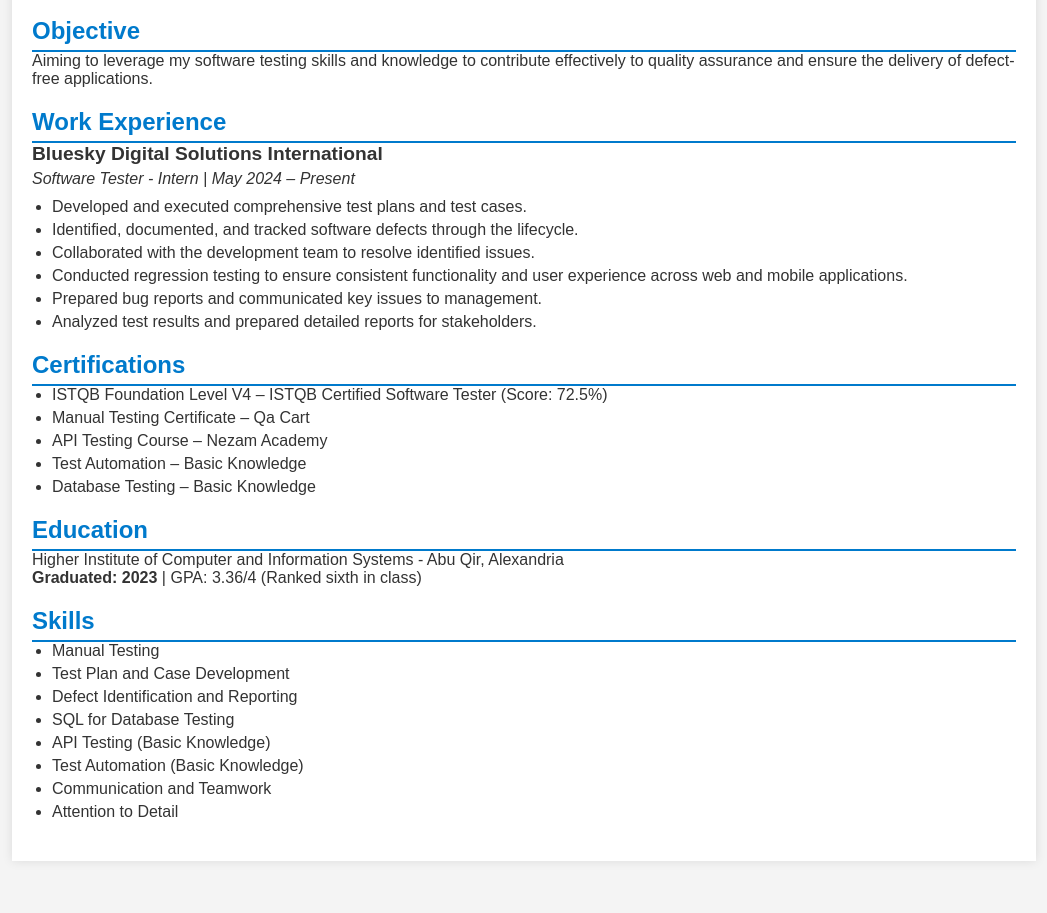
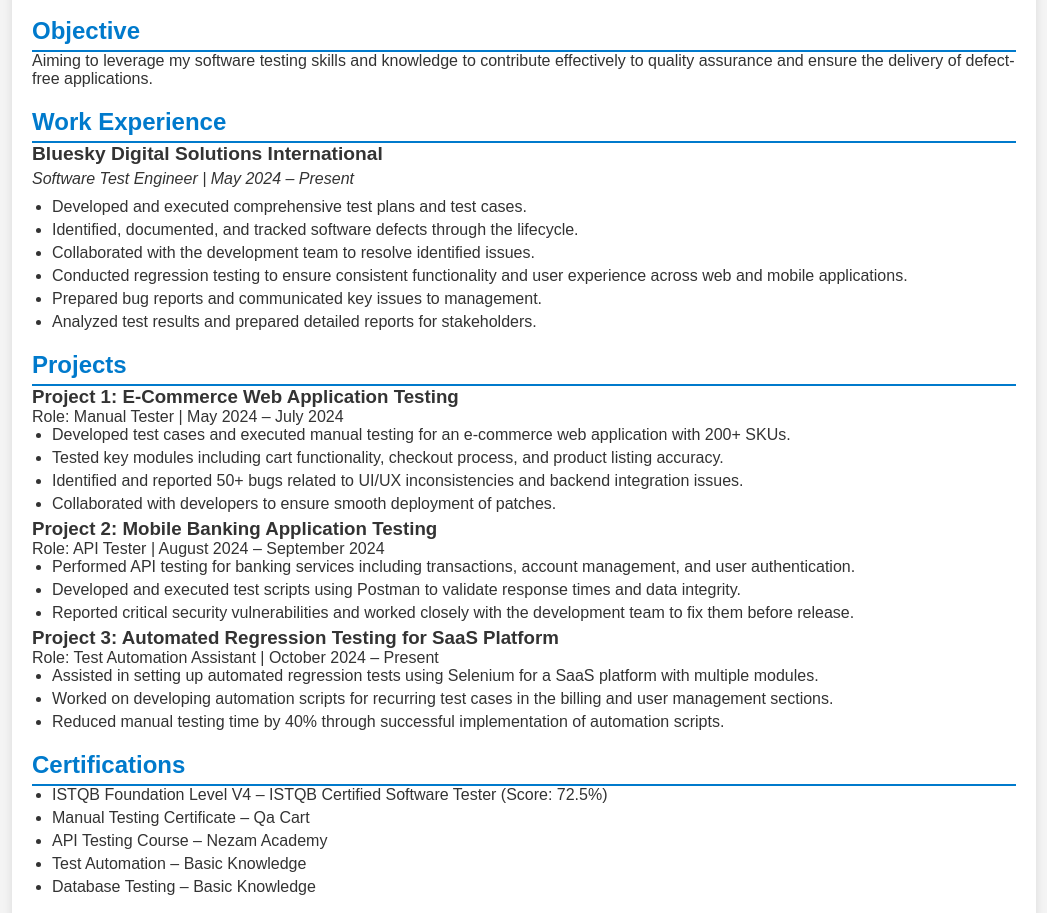
Before and after one commit to EngFrenzy/AhmedAgamy.github.io, a plain HTML site: page index.html in a window 1280 px wide. Shown: the part 121-1034 px from the top of the page, without its empty margins (116-1163 px from the left). Before the commit the page ends 1002 px from the top, so only its background shows below. Drawn offline with Linux system fonts and the light colour scheme.

Commit message:
Update index.html

```diff
--- a/index.html
+++ b/index.html
@@ -3,8 +3,9 @@
 <head>
     <meta charset="UTF-8">
     <meta name="viewport" content="width=device-width, initial-scale=1.0">
-    <title>Ahmed Hesham CV</title>
+    <title>Ahmed Hesham Agamy CV</title>
     <link rel="stylesheet" href="styles.css">
+    <link href="https://fonts.googleapis.com/css2?family=Roboto:wght@400;500;700&display=swap" rel="stylesheet">
 </head>
 <body>
     <div class="container">
@@ -23,7 +24,7 @@
             <h2>Work Experience</h2>
             <div class="job">
                 <h3>Bluesky Digital Solutions International</h3>
-                <p><em>Software Tester - Intern</em> | May 2024 – Present</p>
+                <p><em>Software Test Engineer</em> | May 2024 – Present</p>
                 <ul>
                     <li>Developed and executed comprehensive test plans and test cases.</li>
                     <li>Identified, documented, and tracked software defects through the lifecycle.</li>
@@ -31,6 +32,38 @@
                     <li>Conducted regression testing to ensure consistent functionality and user experience across web and mobile applications.</li>
                     <li>Prepared bug reports and communicated key issues to management.</li>
                     <li>Analyzed test results and prepared detailed reports for stakeholders.</li>
+                </ul>
+            </div>
+        </section>
+
+        <section>
+            <h2>Projects</h2>
+            <div class="project">
+                <h3>Project 1: E-Commerce Web Application Testing</h3>
+                <p>Role: Manual Tester | May 2024 – July 2024</p>
+                <ul>
+                    <li>Developed test cases and executed manual testing for an e-commerce web application with 200+ SKUs.</li>
+                    <li>Tested key modules including cart functionality, checkout process, and product listing accuracy.</li>
+                    <li>Identified and reported 50+ bugs related to UI/UX inconsistencies and backend integration issues.</li>
+                    <li>Collaborated with developers to ensure smooth deployment of patches.</li>
+                </ul>
+            </div>
+            <div class="project">
+                <h3>Project 2: Mobile Banking Application Testing</h3>
+                <p>Role: API Tester | August 2024 – September 2024</p>
+                <ul>
+                    <li>Performed API testing for banking services including transactions, account management, and user authentication.</li>
+                    <li>Developed and executed test scripts using Postman to validate response times and data integrity.</li>
+                    <li>Reported critical security vulnerabilities and worked closely with the development team to fix them before release.</li>
+                </ul>
+            </div>
+            <div class="project">
+                <h3>Project 3: Automated Regression Testing for SaaS Platform</h3>
+                <p>Role: Test Automation Assistant | October 2024 – Present</p>
+                <ul>
+                    <li>Assisted in setting up automated regression tests using Selenium for a SaaS platform with multiple modules.</li>
+                    <li>Worked on developing automation scripts for recurring test cases in the billing and user management sections.</li>
+                    <li>Reduced manual testing time by 40% through successful implementation of automation scripts.</li>
                 </ul>
             </div>
         </section>
```
